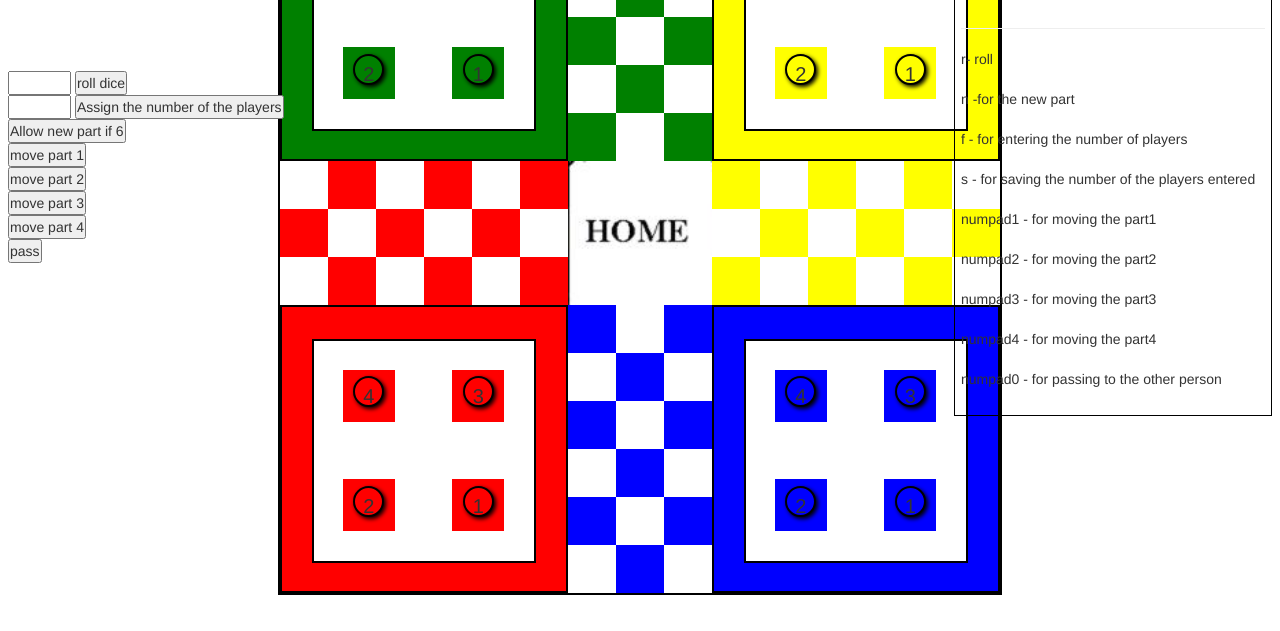
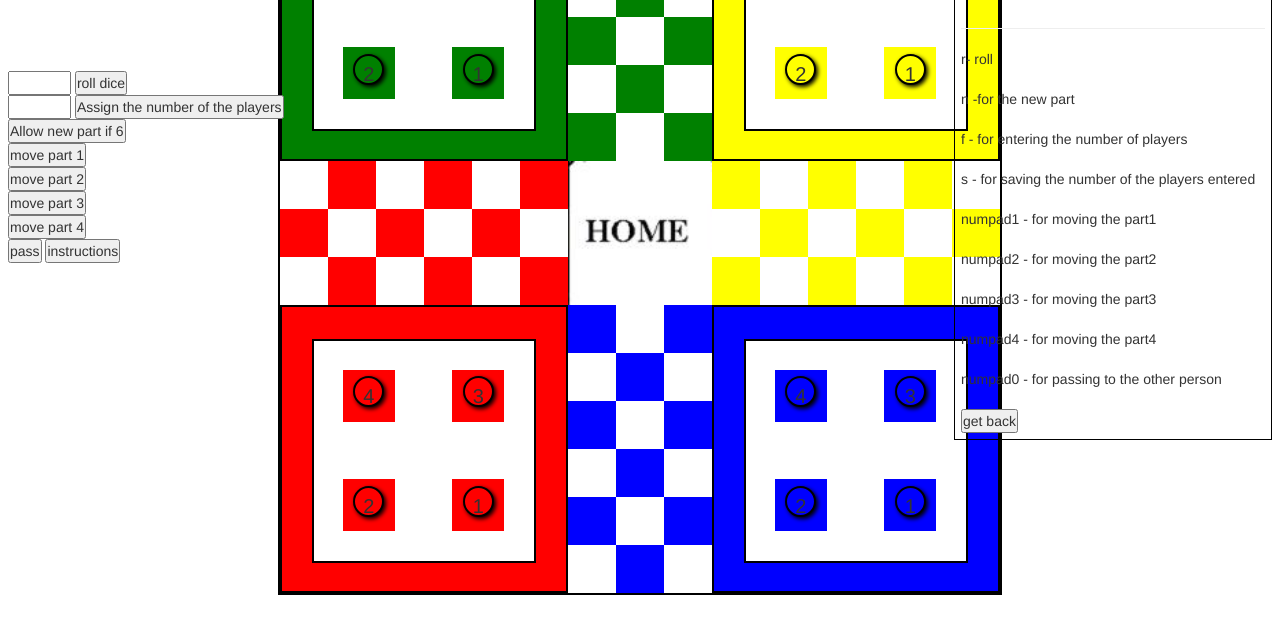
Before and after one commit to harsh-98/ludo_multiplayer, a website: page ludo2.html in a window 1280 px wide. Shown: the part 169-800 px from the top of the page. Drawn offline with nearby package versions, Linux system fonts and the light colour scheme; a script that the page names is missing.

Commit message:
added the interface for instructions different layer

```diff
--- a/ludo2.html
+++ b/ludo2.html
@@ -158,7 +158,7 @@
 
 
   </div>
-  <div style="z-index:1;position:absolute;top: 30vmin;left:1vmin;">
+  <div style="z-index:1;position:absolute;top: 30vmin;left:1vmin;" id="intrs">
   <div id="demo"></div>
 
   <input type="text" id="roll" size="5">
@@ -173,6 +173,8 @@
   <button id="choose_4">  move part 4</button><br>
 
   <button onclick="turn=(turn+1)%k;">pass</button>
+    <button id="instr" onclick="instr_handler()">instructions</button>
+
   </div>
   <div style="position: absolute;top:10vmin;right:1vmin; border:solid 1px black;padding: 6px;" >
   <h1>INSTRUCTIONS --</h1>
@@ -186,6 +188,7 @@
    numpad3 - for moving the part3 <br><br>
    numpad4 - for moving the part4 <br><br>
   numpad0 - for passing to the other person<br><br>
+  <button onclick="instr_handler(1);">get back</button>
   </div>
 
 </body>
```
